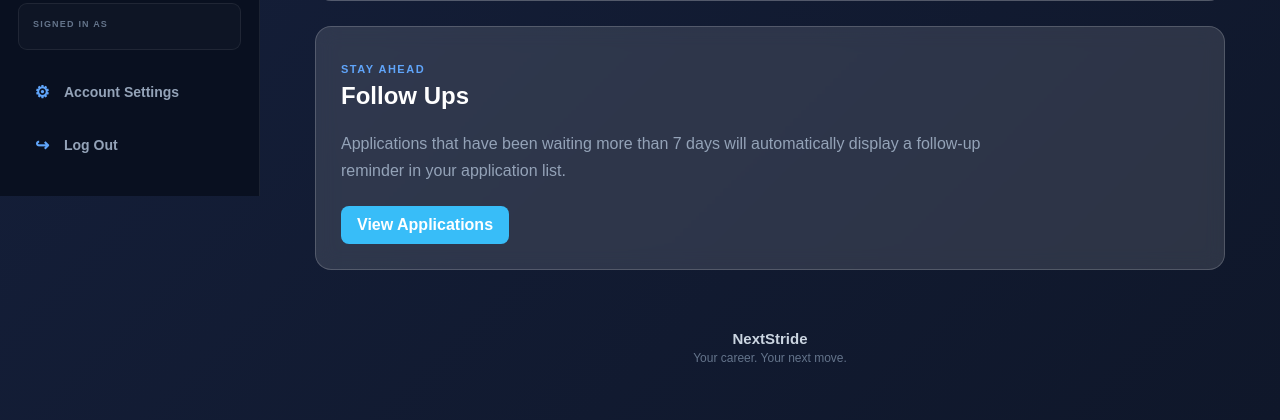
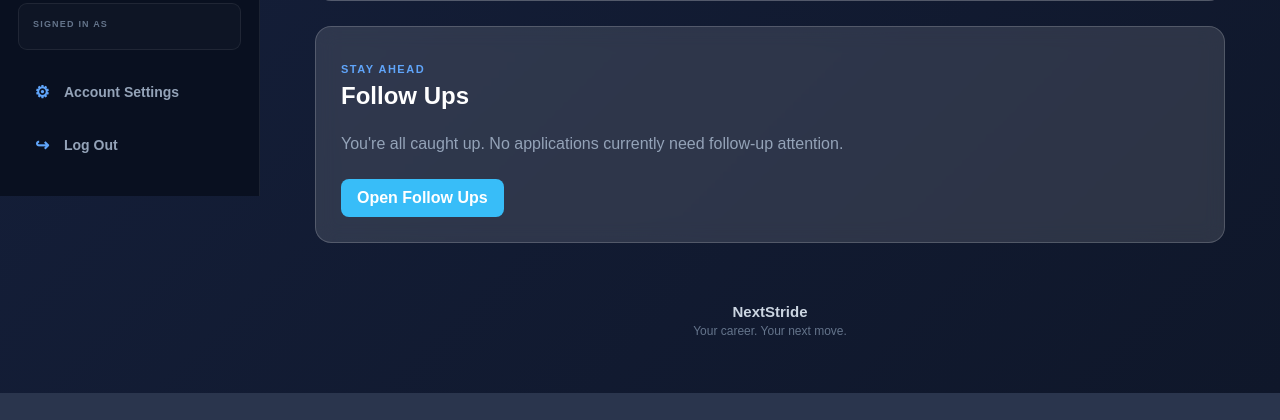
Before and after one commit to jeremiah9499-spec/job-application-tracker, a Python web app: template templates/index.html in a window 1280 px wide. Shown: the part 604-1024 px from the top of the page. After the commit the page ends 997 px from the top, so only its background shows below. Run offline with Jinja, Linux system fonts and the light colour scheme; the template is opened without the code that fills it, so the values that code supplies are empty.

Commit message:
Add dashboard follow-up preview

```diff
--- a/templates/index.html
+++ b/templates/index.html
@@ -596,36 +596,74 @@
                 id="follow-ups"
             >
 
-
                 <p class="dashboard-eyebrow">
                     STAY AHEAD
                 </p>
-
 
                 <h2>
                     Follow Ups
                 </h2>
 
+                {% if follow_up_count > 0 %}
 
-                <p class="follow-up-description">
+                    <p class="follow-up-description">
+                        {{ follow_up_count }}
+                        application{% if follow_up_count != 1 %}s{% endif %}
+                        may need your attention.
+                    </p>
 
-                    Applications that have been waiting
-                    more than 7 days will automatically
-                    display a follow-up reminder in your
-                    application list.
+                    <div class="dashboard-follow-up-list">
 
-                </p>
+                        {% for application in follow_up_preview[:3] %}
 
+                            <div class="dashboard-follow-up-item">
 
-                <a
-                    href="#applications"
-                    class="btn"
-                >
-                    View Applications
-                </a>
+                                <div>
 
+                                    <strong>
+                                        {{ application.company_name }}
+                                    </strong>
 
-            </section>
+                                    <span>
+                                        {{ application.job_title }}
+                                    </span>
+
+                                </div>
+
+                                <div class="dashboard-follow-up-days">
+                                    {{ application.days_waiting }} days
+                                </div>
+
+                            </div>
+
+                        {% endfor %}
+
+                    </div>
+
+                    <a
+                        href="{{ url_for('follow_ups') }}"
+                        class="btn"
+                    >
+                        View Follow Ups
+                    </a>
+
+                {% else %}
+
+                    <p class="follow-up-description">
+                        You're all caught up.
+                        No applications currently need follow-up attention.
+                    </p>
+
+                    <a
+                        href="{{ url_for('follow_ups') }}"
+                        class="btn"
+                    >
+                        Open Follow Ups
+                    </a>
+
+                {% endif %}
+
+        </section>
 
 
 
```
Also changed, not shown: app.py (+61 -8 lines).
